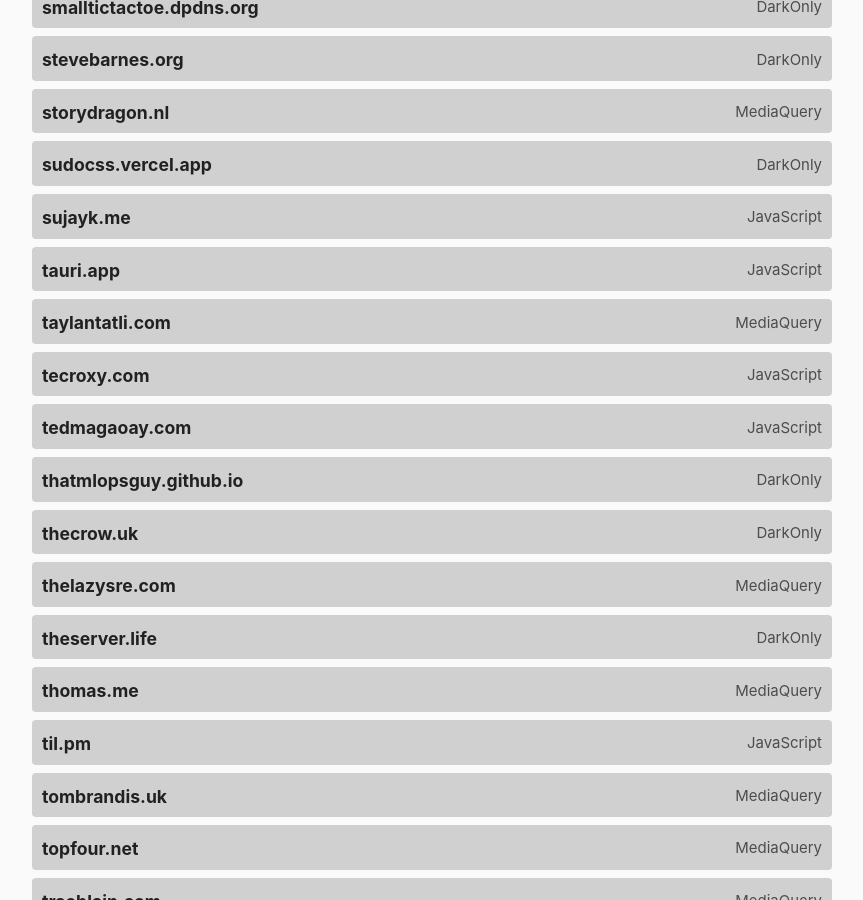
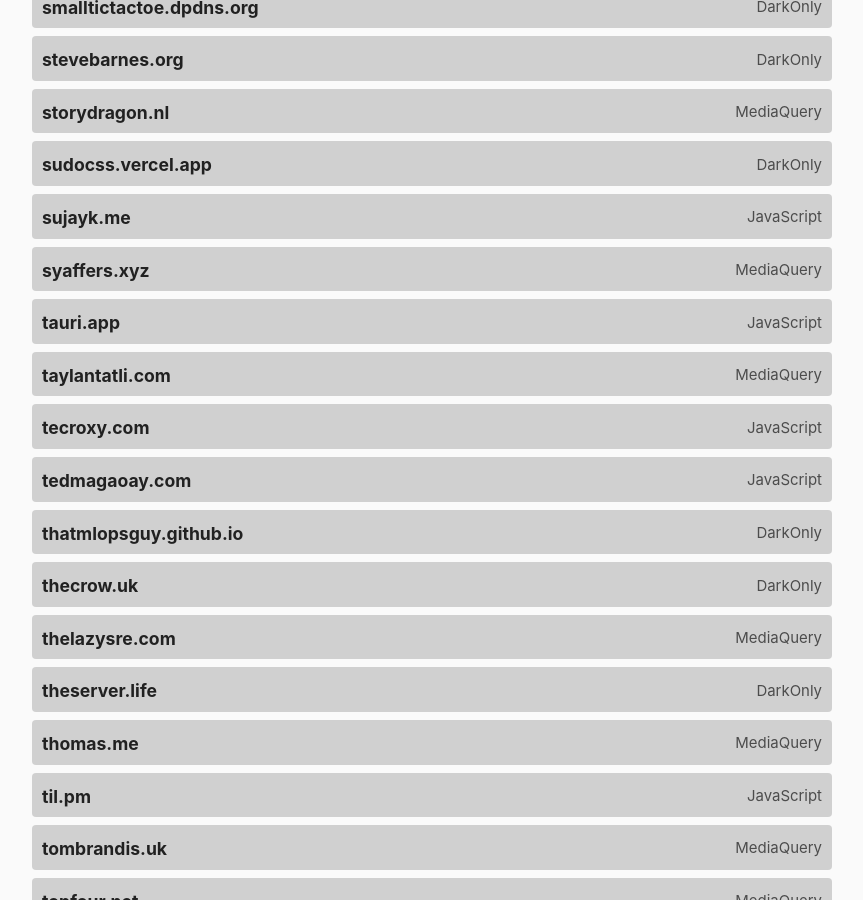
Before and after one commit to garritfra/darktheme.club, a Jekyll site: the page built from index.md, in a window 1280 px wide and 900 px high, scrolled down 8160 px. Shown: the whole window, without its empty margins (208-1071 px from the left). Built offline with Jekyll 4.4.1, drawn with Linux system fonts in a browser that asks for light colours.

Commit message:
Add syaffers.xyz

```diff
--- a/_data/sites.yml
+++ b/_data/sites.yml
@@ -872,3 +872,8 @@
   url: https://zwbetz.com/
   method: javascript
   last_checked: 2024-02-27
+
+- domain: syaffers.xyz
+  url: https://syaffers.xyz/
+  method: mediaquery
+  last_checked: 2026-03-19
```
